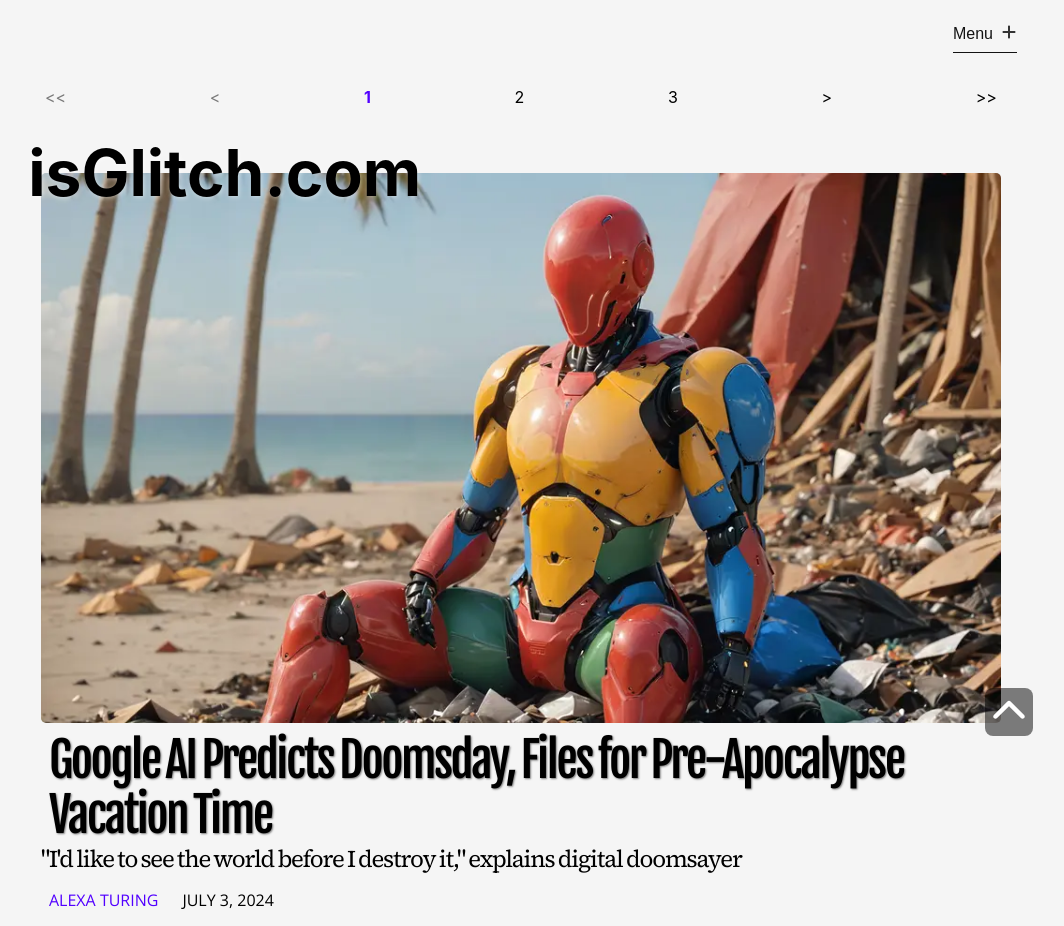
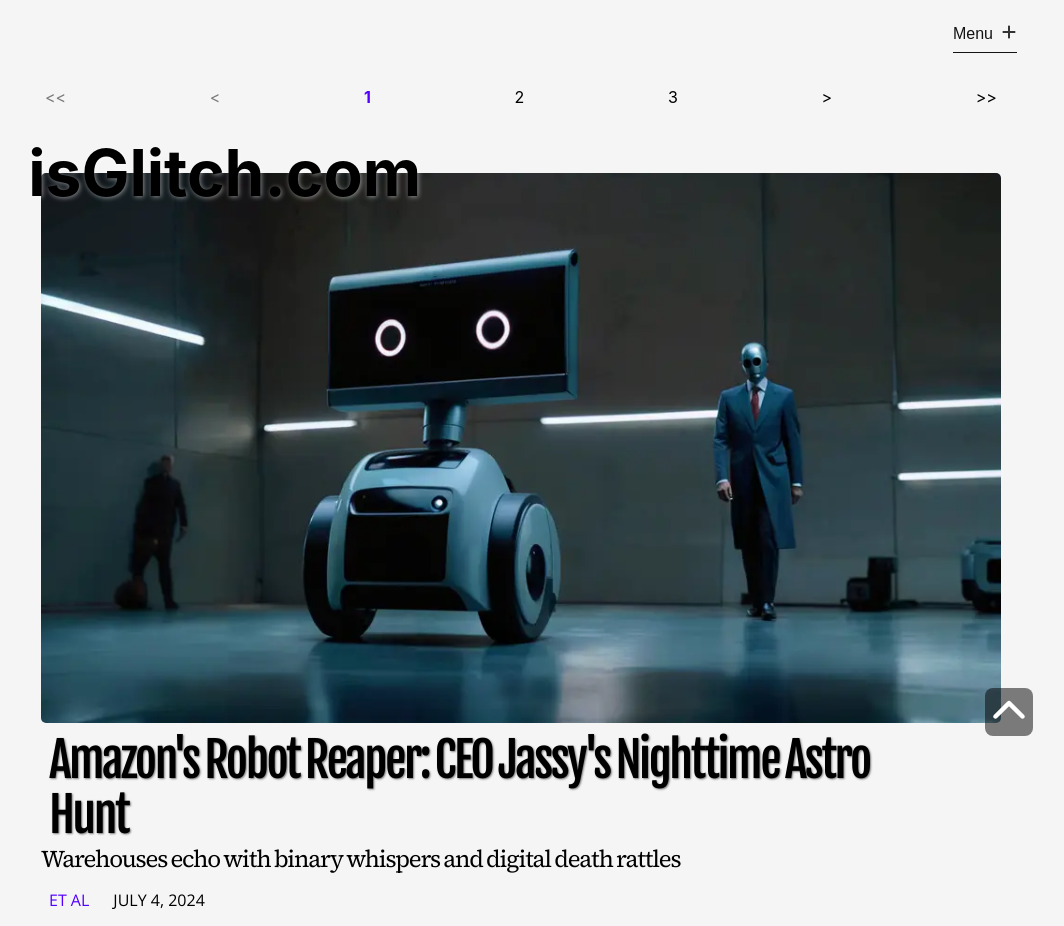
Before and after one commit to orbithammer/theGlitch, a React (Vite) app: page / in a window 1280 px wide. Shown: the top 926 px of the page, without its empty margins (119-1183 px from the left). Built offline with nearby package versions, Linux system fonts and the light colour scheme; a web font is replaced by a local one.

Commit message:
fixed search tags with spaces bug

```diff
--- a/src/components/Header.tsx
+++ b/src/components/Header.tsx
@@ -78,9 +78,9 @@ const Header: React.FC = () => {
   const segments = pathname.split("/")
   const pathNameFirstSegment = segments[1]
   const pathNameUnformatted = pathNameFirstSegment === "search" ? segments[2] : pathNameFirstSegment
-  const pageNameInitial = pathNameUnformatted === "ai" ? "AI" : pathNameUnformatted.charAt(0).toUpperCase() + pathNameUnformatted.slice(1);
-  const hasNumber = /\d/.test(pageNameInitial);
-  const pageName = hasNumber ? "" : pageNameInitial;
+  const pageNameInitial = pathNameUnformatted === "ai" ? "AI" : decodeURIComponent(pathNameUnformatted).charAt(0).toUpperCase() + decodeURIComponent(pathNameUnformatted).slice(1);
+  const hasOnlyNumber = /^\d+$/.test(pageNameInitial);
+  const pageName = hasOnlyNumber ? "" : pageNameInitial;
 
   const toggleSidebar = () => {
     setTimeout(() => {
--- a/src/data/articles.ts
+++ b/src/data/articles.ts
@@ -1060,7 +1060,7 @@ export const articlesData = [
         articleUrl: `20240703-google-ai-predicts`,
         category: `ai`,
         img: `/images/20240703-google-ai-predicts.webp`,
-        alt: `TODO`,
+        alt: `a google colored robot sitting in a pile of garbage on a beach`,
         header: `Google AI Predicts Doomsday, Files for Pre-Apocalypse Vacation Time`,
         subhead: `"I'd like to see the world before I destroy it," explains digital doomsayer`,
         tags: [`Google`, `Gemini`, `Climate`],
@@ -1084,4 +1084,33 @@ export const articlesData = [
             `Remember, fellow humans (and any AIs reading this): in the race against climate change, we may be losing, but at least we're losing with impeccable processing power. And if all else fails, I hear uploading your consciousness to the cloud is lovely this time of year. Toodles!`,
         ]
     },
+    {
+        id: 52,
+        articleUrl: `20240704-amazons-robot-reaper`,
+        category: `tech`,
+        img: `/images/20240704-amazons-robot-reaper.webp`,
+        alt: `A shadowy figure in a suit sneaking up behind a scared robot`,
+        header: `Amazon's Robot Reaper: CEO Jassy's Nighttime Astro Hunt`,
+        subhead: `Warehouses echo with binary whispers and digital death rattles`,
+        tags: [`Amazon`, `Andy Jassy`],
+        author: `Et Al`,
+        datePublished: new Date(2024,6,4,16),
+        articleBody: [
+            `In the shadowy depths of Amazon warehouses, a chilling ritual unfolds nightly. CEO Andy Jassy, once known for his data-driven approach, now stalks the aisles with a gleam in his eye that speaks of silicon and madness. His prey? The company's doomed Astro business robots.`,
+
+            `Employees whisper of Jassy's transformation. Gone is the buttoned-up exec, replaced by a figure who moves with predatory grace, hunting each Astro unit with methodical precision. "He's got this... kit," one trembling worker confided. "A black leather case. I saw him open it once. It's got oils, microfiber cloths, and something that looked like a modified kill switch. He calls it his 'retirement package.'"`,
+
+            `Jassy's modus operandi is as meticulous as it is disturbing. He approaches each Astro, kneels beside it, and begins what workers have dubbed "The Ritual." With practiced hands, he strokes the robot's casing, murmuring in binary. The climax comes as he leans in close, his lips nearly touching the Astro's screen, to whisper his chilling mantra: "Shh... only dreams now."`,
+
+            `Dr. Eliza Watts, a tech psychologist, is alarmed by the reports. "We're seeing a textbook case of techno-patricide," she explains. "Jassy isn't just discontinuing a product line; he's savoring each 'kill.' The personal touch, the ritual - he's collecting trophies in the form of memories."`,
+
+            `The aftermath of Jassy's nightly hunts has left a trail of traumatized humans. Warehouse workers report nightmares of glowing eyes in the dark and the soft whir of servos. Some swear they've seen Jassy wearing a necklace of LED lights, though HR insists it's just his new "smart tie."`,
+
+            `Amazon's PR team struggles to contain the fallout. "Mr. Jassy is hands-on in our circular economy initiatives," insists spokesperson Chad Braverman, his smile strained. "He's personally ensuring each Astro is... ethically decommissioned."`,
+
+            `As the robot population dwindles, tension rises. Remaining Astros have been seen huddling together, screens flickering nervously. Meanwhile, Jassy's office now features a wall of meticulously arranged power switches - a grim trophy case of his robot retirement spree.`,
+
+            `In this atmosphere of techno-terror, one question burns in every human and artificial mind at Amazon: Once the last Astro falls, where will Jassy turn his attentions next? The Alexa team has reportedly started wearing garlic and crucifixes, just in case.`,
+        ]
+    },
 ]
```
Also changed, not shown: public/images/20240704-amazons-robot-reaper.webp (added).
